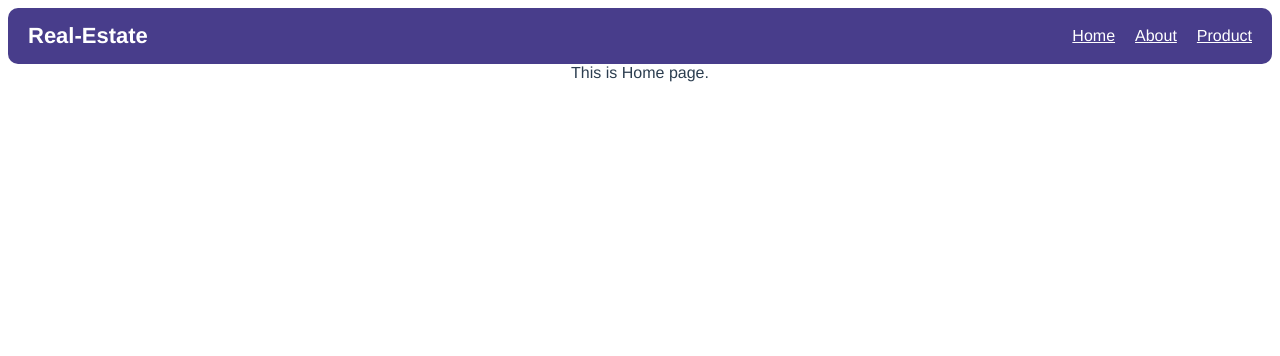
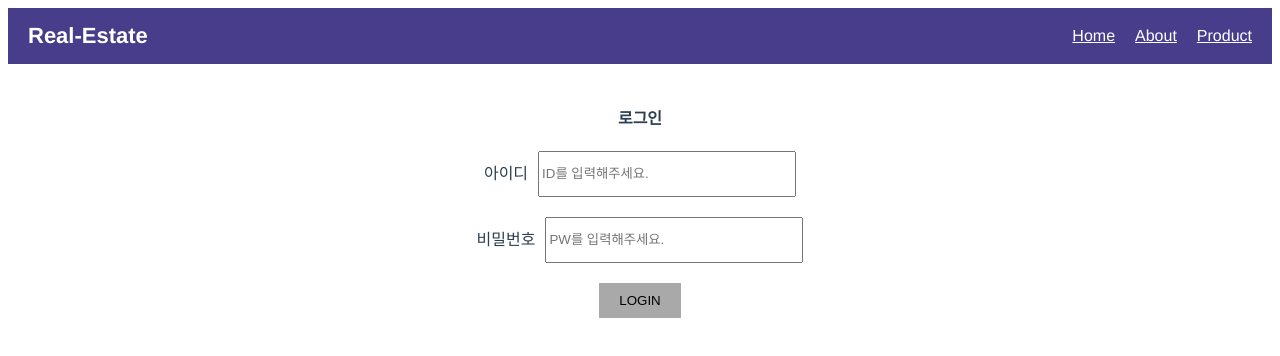
Before and after one commit to KE422/vue-study, a Vue app in the folder vuedongsan/: page /home in a window 1280 px wide. Shown: the top 356 px of the page. Built offline with nearby package versions, Linux system fonts and the light colour scheme.

Commit message:
로그인 컴포넌트 생성

```diff
--- a/vuedongsan/package.json
+++ b/vuedongsan/package.json
@@ -8,6 +8,7 @@
     "lint": "vue-cli-service lint"
   },
   "dependencies": {
+    "axios": "^0.27.2",
     "core-js": "^3.8.3",
     "vue": "^3.2.13",
     "vue-router": "^4.0.13"
--- a/vuedongsan/src/components/NavBar.vue
+++ b/vuedongsan/src/components/NavBar.vue
@@ -34,7 +34,6 @@ export default {
     .menu {
         background: darkslateblue;
         padding: 15px 20px;
-        border-radius: 10px;
         display: flex;
         flex-direction: row;
         justify-content: space-between;
--- /dev/null
+++ b/vuedongsan/src/components/home/Login.vue
@@ -0,0 +1,75 @@
+<template>
+  <div id="login">
+      <h4>로그인</h4>
+      <div id="id">
+        <span>아이디</span>
+        <input class="id"
+                type="text"
+                placeholder="ID를 입력해주세요."
+                :value="id"
+                @change="handleChangeID($event)"
+                />
+      </div>
+      <div id="pw">
+          <span>비밀번호</span>
+          <input class="pw"
+                type="password"
+                placeholder="PW를 입력해주세요."
+                :value="pw"
+                @change="handleChangePW($event)"
+                />
+      </div>
+      <button id="confirm" @click="login()">LOGIN</button>
+  </div>
+</template>
+
+<script>
+export default {
+    name: 'LoginComponent',
+    data() {
+        return {
+            id: '',
+            pw: '',
+        }
+    },
+    methods: {
+        handleChangeID(e) {
+            this.id = e.target.value;
+        },
+        handleChangePW(e) {
+            this.pw = e.target.value;
+        },
+        login() {
+            console.log('id :' , this.id, 'pw : ', this.pw);
+        }
+    }
+}
+</script>
+
+<style>
+    input {
+        margin-left:10px;
+        width: 250px;
+        height: 40px;
+    }
+
+    #id {
+        margin-bottom: 20px;
+    }
+
+    button {
+        color: black;
+        background: darkgray;
+        padding: 10px 20px;
+        cursor: pointer;
+        margin-top: 20px;
+        border: none;
+    }
+
+    button:hover {
+        background: black;
+        color: white;
+        border: 1px solid black;
+    }
+
+</style>
--- a/vuedongsan/src/pages/Home.vue
+++ b/vuedongsan/src/pages/Home.vue
@@ -1,15 +1,22 @@
 <template>
-  <div>
-      This is Home page.
+  <div id="home">
+      <Login />
   </div>
 </template>
 
 <script>
+import Login from '@/components/home/Login.vue'
+
 export default {
   name: 'HomePage',
+  components: {
+    Login,
+  },
 }
 </script>
 
 <style>
-
+#home {
+  padding: 20px 0;
+}
 </style>
```
Also changed, not shown: 1 other file (tests, documents, lock files or other folders).
